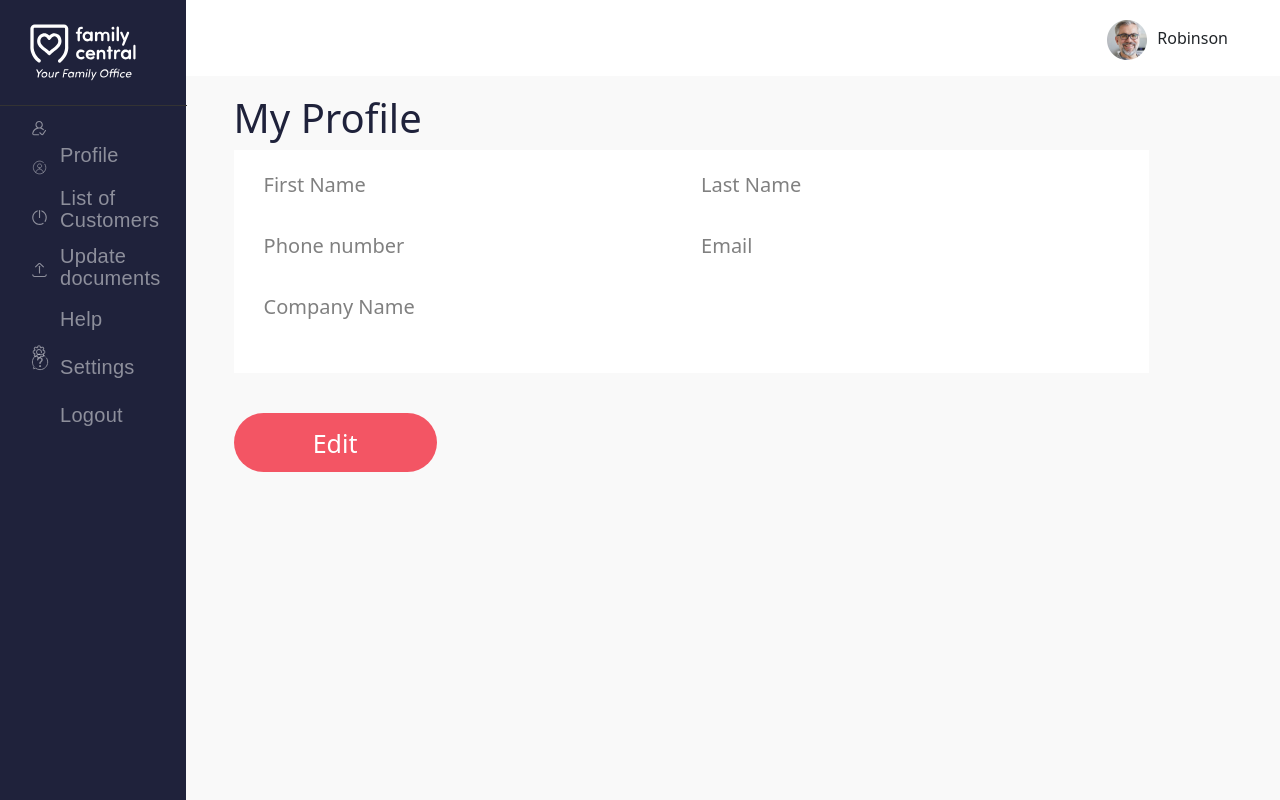
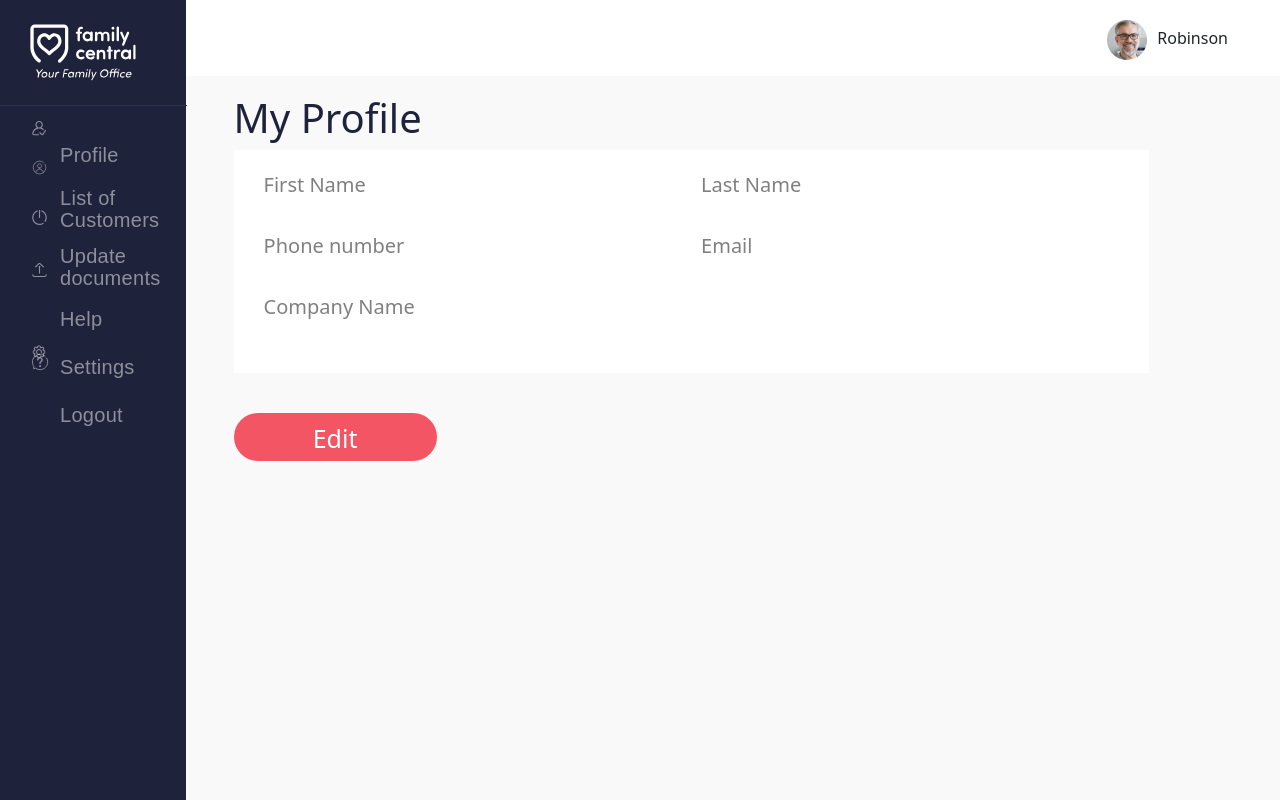
Before and after one commit to harshadatta099/familycentral-fp, an Angular app: page /profile in a window 1280 px wide. Built offline with nearby package versions, Linux system fonts and the light colour scheme; no server answers.

Commit message:
Adjusted button height

```diff
--- a/src/app/components/profile/profile.component.css
+++ b/src/app/components/profile/profile.component.css
@@ -70,6 +70,7 @@
     backdrop-filter: blur(7.5px);
     display: flex;
     width: 203px;
+    height:48px;
     padding: 12px 0px 9px 0px;
     justify-content: center;
     align-items: center;
```
